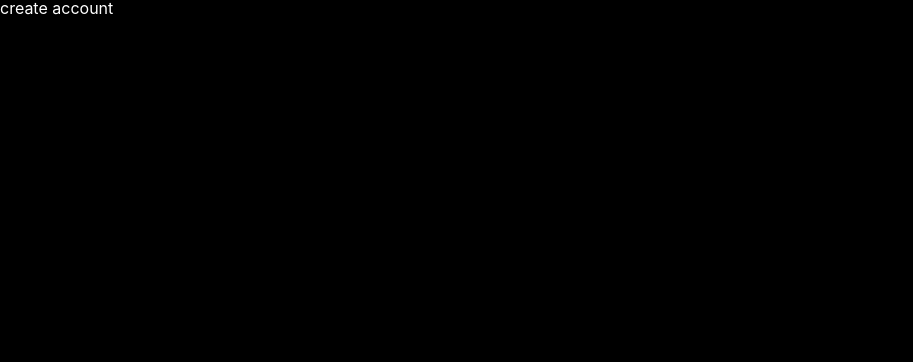
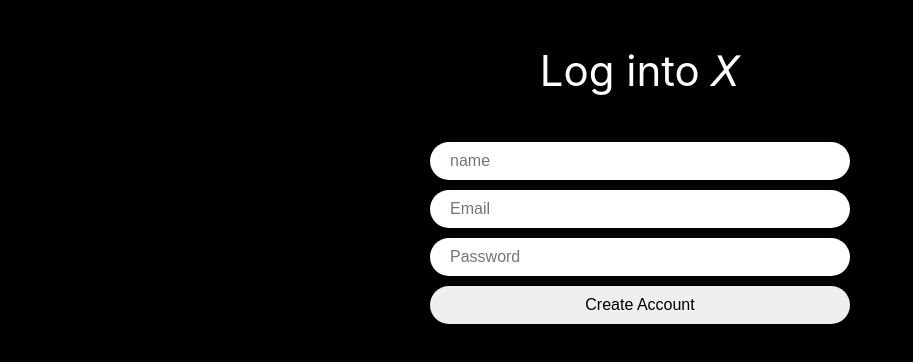
Before and after one commit to eunchae2000/tweeting, a React (Vite) app: page /create-account in a window 1280 px wide. Shown: the top 362 px of the page, without its empty margins (0-913 px from the left). Built offline with nearby package versions, Linux system fonts and the light colour scheme.

Commit message:
create-account page UI 설정 완료

```diff
--- a/src/App.tsx
+++ b/src/App.tsx
@@ -1,11 +1,11 @@
-import {createBrowserRouter} from "react-router-dom";
+import { createBrowserRouter } from "react-router-dom";
 import { RouterProvider } from "../node_modules/react-router-dom/dist/index";
 import Layout from "./components/layout";
 import Home from "./routes/home";
 import Login from "./routes/login";
 import Profile from "./routes/profile";
-import CreateAcccount from "./routes/create-account"
-import { createGlobalStyle } from "styled-components";
+import CreateAcccount from "./routes/create-account";
+import styled, { createGlobalStyle } from "styled-components";
 import reset from "styled-reset";
 import { useEffect, useState } from "react";
 import LoadingScreen from "./components/loading-screen";
@@ -13,26 +13,27 @@
 
 const router = createBrowserRouter([
   {
-    path:"/",
-    element: <Layout/>,
+    path: "/",
+    element: <Layout />,
     children: [
       {
-        path:"",
-        element: <Home/>,
+        path: "",
+        element: <Home />,
       },
       {
-        path:"profile",
-        element:<Profile/>,
+        path: "profile",
+        element: <Profile />,
       },
-    ]
+    ],
   },
   {
-    path:"/login",
-    element:<Login/>
+    path: "/login",
+    element: <Login />,
   },
   {
-    path:"/create-account", element:<CreateAcccount/>
-  }
+    path: "/create-account",
+    element: <CreateAcccount />,
+  },
 ]);
 
 // 스타일 정의
@@ -50,21 +51,26 @@
 }
 `;
 
+const Wrapper = styled.div`
+  height:100vh;
+  display:flex;
+  justify-content:center;
+  `;
 
 function App() {
   const [isLoading, setIsLoading] = useState(true);
-  const init = async() => {
+  const init = async () => {
     await auth.authStateReady();
     setIsLoading(false);
-  }
-  useEffect(()=>{
+  };
+  useEffect(() => {
     init();
   }, []);
   return (
-    <>
-      <GlobalStyles/>
-      {isLoading ? <LoadingScreen/> :<RouterProvider router={router}/>}
-    </>
+    <Wrapper>
+      <GlobalStyles />
+      {isLoading ? <LoadingScreen /> : <RouterProvider router={router} />}
+    </Wrapper>
   );
 }
 
--- a/src/routes/create-account.tsx
+++ b/src/routes/create-account.tsx
@@ -1,3 +1,108 @@
-export default function CreateAcccount(){
-    return <h1>create account</h1>
+import { useState } from "react";
+import styled from "styled-components";
+
+const Wrapper = styled.div`
+    height:100%;
+    display:flex;
+    flex-direction: column;
+    align-items: center;
+    width: 420px;
+    padding: 50px 0px;
+`;
+
+const Title = styled.h1`
+    font-size: 42px;
+    `;
+
+const Form = styled.form`
+    margin-top:50px;
+    display:flex;
+    flex-direction:column;
+    gap: 10px;
+    width: 100%;
+    `;
+
+const Input = styled.input`
+    padding:10px 20px;
+    border-radius: 50px;
+    border: none;
+    width:100%;
+    font-size: 16px;
+    &[type="submit"]{
+        cursor:pointer;
+        &:hover{
+            opacity: 0.8;
+        }
+    }
+    `;
+const Error = styled.span`
+    font-weight: 600;
+    color:tomato;
+`;
+
+export default function CreateAcccount() {
+  const [isLoading, setIsLoading] = useState(false);
+  const [name, setName] = useState("");
+  const [email, setEmail] = useState("");
+  const [password, setPassword] = useState("");
+  const [error, setError] = useState("")
+  const onChange = (e: React.ChangeEvent<HTMLInputElement>) => {
+    const {
+      target: { name, value },
+    } = e;
+    if (name === "name") {
+      setName(value);
+    } else if (name === "email") {
+      setEmail(value);
+    } else if (name === "password") {
+      setPassword(value);
+    }
+  };
+  const onSubmit = (e: React.FormEvent<HTMLFormElement>) => {
+      e.preventDefault();
+      try{
+          // create an account
+          // set the name of the user.
+          // redirect to the home page.
+      }catch(e){
+        // setError
+      }finally{
+          setIsLoading(false);
+      }
+
+      console.log(name, email, password);
+  };
+  return (
+    <Wrapper>
+        <Title>Log into 𝘟</Title>
+      <Form onSubmit={onSubmit}>
+        <Input
+          onChange={onChange}
+          name="name"
+          value={name}
+          placeholder="name"
+          type="text"
+          required
+        />
+        <Input
+          onChange={onChange}
+          name="email"
+          value={email}
+          placeholder="Email"
+          type="email"
+          required
+        />
+        <Input
+          onChange={onChange}
+          name="password"
+          value={password}
+          placeholder="Password"
+          type="password"
+          required
+        />
+        <Input type="submit" value={isLoading ? "Loading..." : "Create Account"} />
+      </Form>
+      {error !== "" ? <Error>{error}</Error>: null}
+    </Wrapper>
+  );
 }
```
